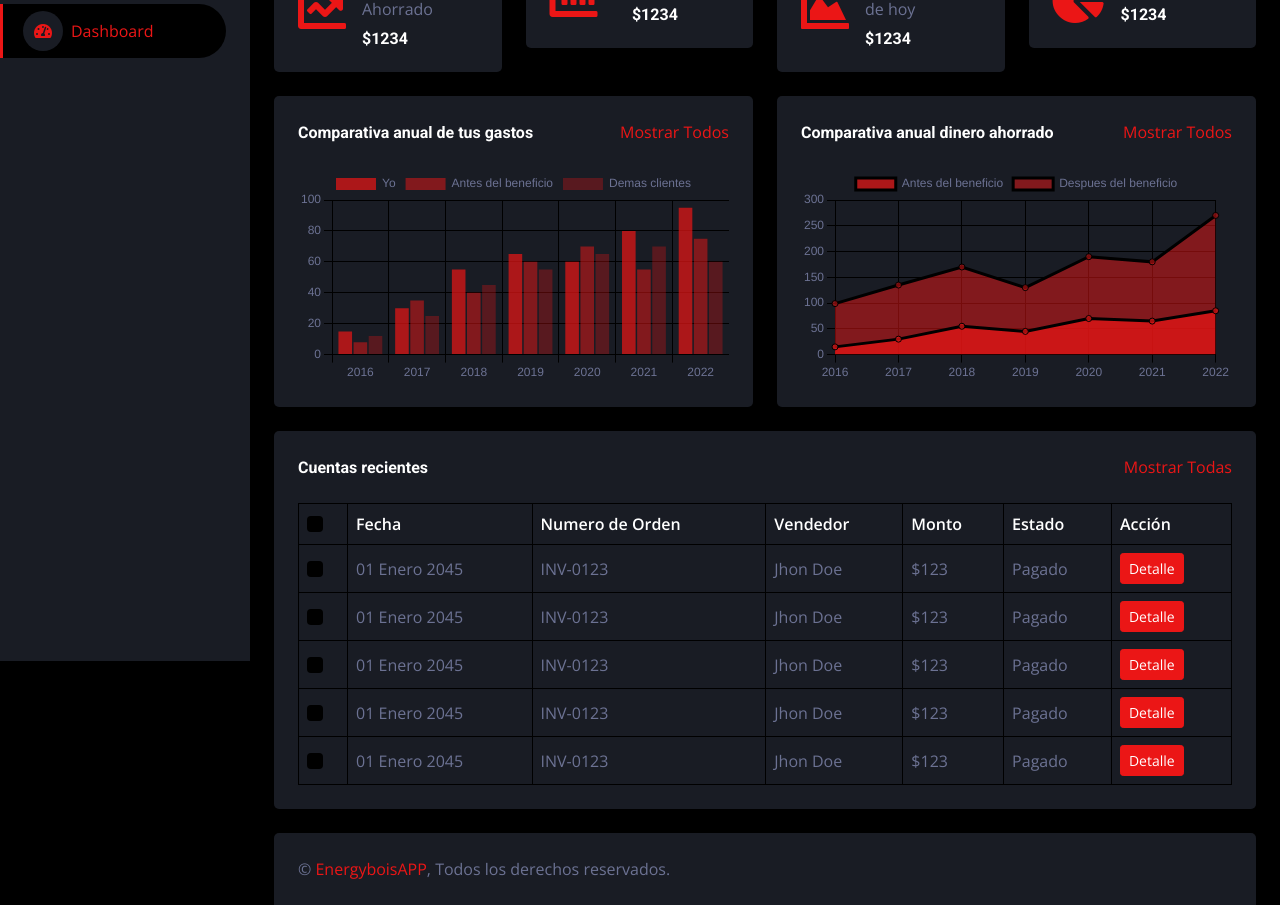
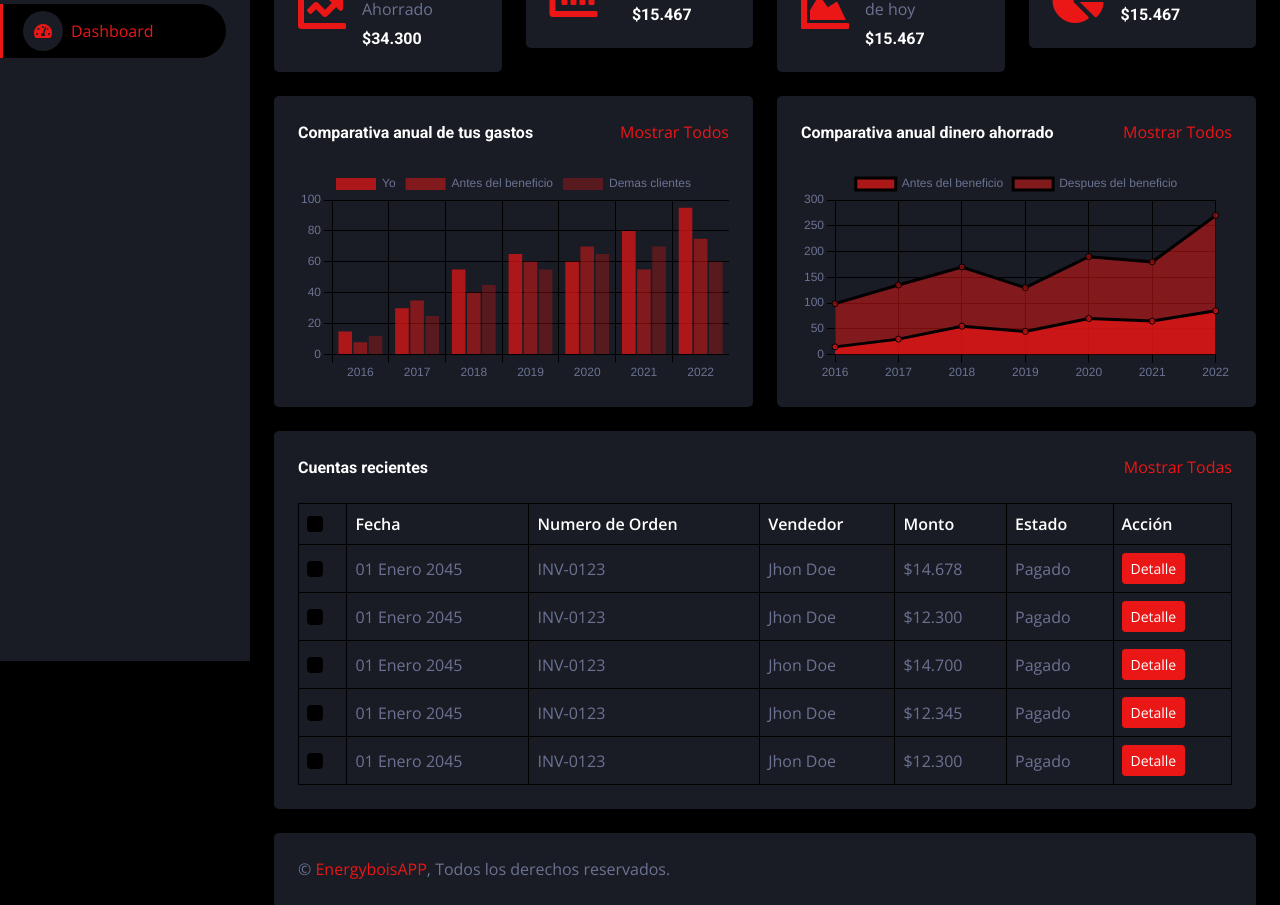
Before and after one commit to Usagl/energiboisapp, a plain HTML site: page index.html in a window 1280 px wide. Shown: the part 139-1044 px from the top of the page. Drawn offline with nearby package versions, Linux system fonts and the light colour scheme.

Commit message:
Update index.html

```diff
--- a/index.html
+++ b/index.html
@@ -168,7 +168,7 @@
                             <i class="fa fa-chart-line fa-3x text-primary"></i>
                             <div class="ms-3">
                                 <p class="mb-2">Dinero Ahorrado</p>
-                                <h6 class="mb-0">$1234</h6>
+                                <h6 class="mb-0">$34.300</h6>
                             </div>
                         </div>
                     </div>
@@ -177,7 +177,7 @@
                             <i class="fa fa-chart-bar fa-3x text-primary"></i>
                             <div class="ms-3">
                                 <p class="mb-2">Total a pagar</p>
-                                <h6 class="mb-0">$1234</h6>
+                                <h6 class="mb-0">$15.467</h6>
                             </div>
                         </div>
                     </div>
@@ -186,7 +186,7 @@
                             <i class="fa fa-chart-area fa-3x text-primary"></i>
                             <div class="ms-3">
                                 <p class="mb-2">Gastos al dia de hoy</p>
-                                <h6 class="mb-0">$1234</h6>
+                                <h6 class="mb-0">$15.467</h6>
                             </div>
                         </div>
                     </div>
@@ -195,7 +195,7 @@
                             <i class="fa fa-chart-pie fa-3x text-primary"></i>
                             <div class="ms-3">
                                 <p class="mb-2">Deudas totales</p>
-                                <h6 class="mb-0">$1234</h6>
+                                <h6 class="mb-0">$15.467</h6>
                             </div>
                         </div>
                     </div>
@@ -256,7 +256,7 @@
                                     <td>01 Enero 2045</td>
                                     <td>INV-0123</td>
                                     <td>Jhon Doe</td>
-                                    <td>$123</td>
+                                    <td>$14.678</td>
                                     <td>Pagado</td>
                                     <td><a class="btn btn-sm btn-primary" href="">Detalle</a></td>
                                 </tr>
@@ -265,7 +265,7 @@
                                     <td>01 Enero 2045</td>
                                     <td>INV-0123</td>
                                     <td>Jhon Doe</td>
-                                    <td>$123</td>
+                                    <td>$12.300</td>
                                     <td>Pagado</td>
                                     <td><a class="btn btn-sm btn-primary" href="">Detalle</a></td>
                                 </tr>
@@ -274,7 +274,7 @@
                                     <td>01 Enero 2045</td>
                                     <td>INV-0123</td>
                                     <td>Jhon Doe</td>
-                                    <td>$123</td>
+                                    <td>$14.700</td>
                                     <td>Pagado</td>
                                     <td><a class="btn btn-sm btn-primary" href="">Detalle</a></td>
                                 </tr>
@@ -283,7 +283,7 @@
                                     <td>01 Enero 2045</td>
                                     <td>INV-0123</td>
                                     <td>Jhon Doe</td>
-                                    <td>$123</td>
+                                    <td>$12.345</td>
                                     <td>Pagado</td>
                                     <td><a class="btn btn-sm btn-primary" href="">Detalle</a></td>
                                 </tr>
@@ -292,7 +292,7 @@
                                     <td>01 Enero 2045</td>
                                     <td>INV-0123</td>
                                     <td>Jhon Doe</td>
-                                    <td>$123</td>
+                                    <td>$12.300</td>
                                     <td>Pagado</td>
                                     <td><a class="btn btn-sm btn-primary" href="">Detalle</a></td>
                                 </tr>
```
